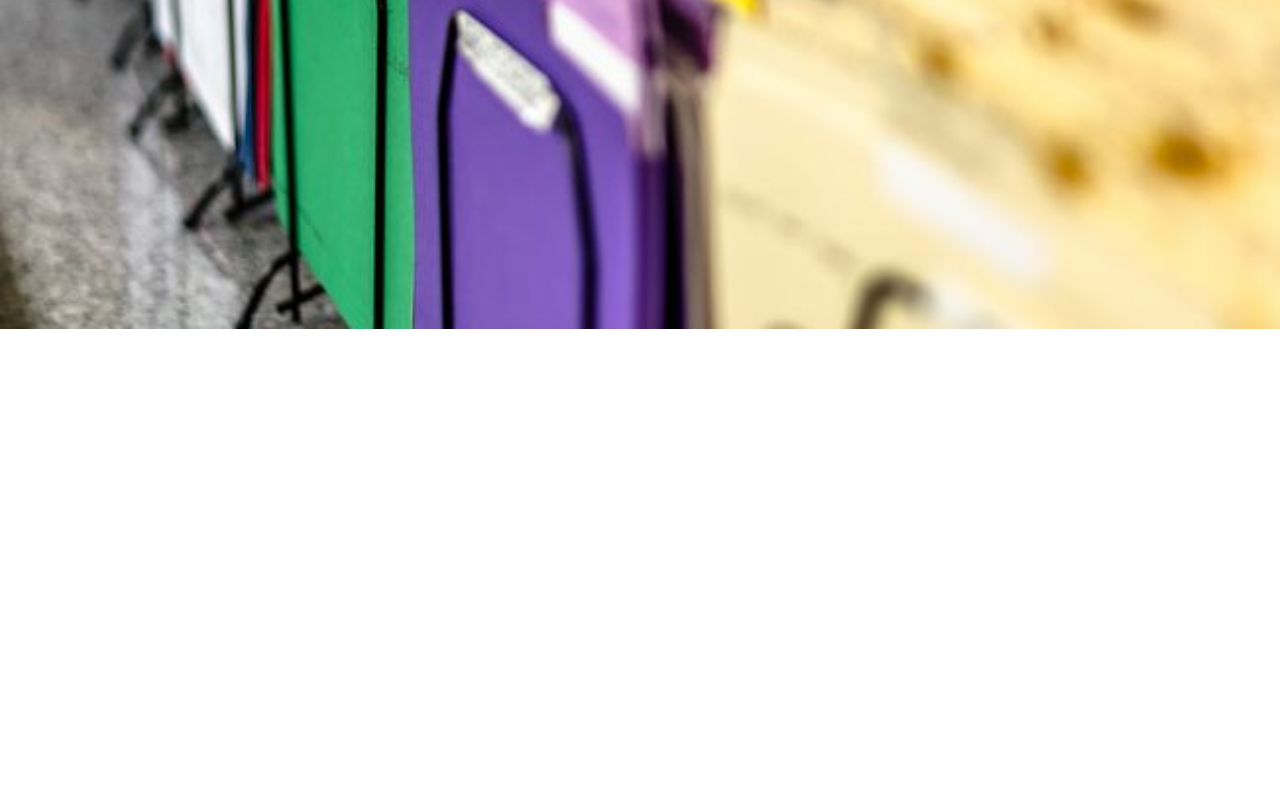
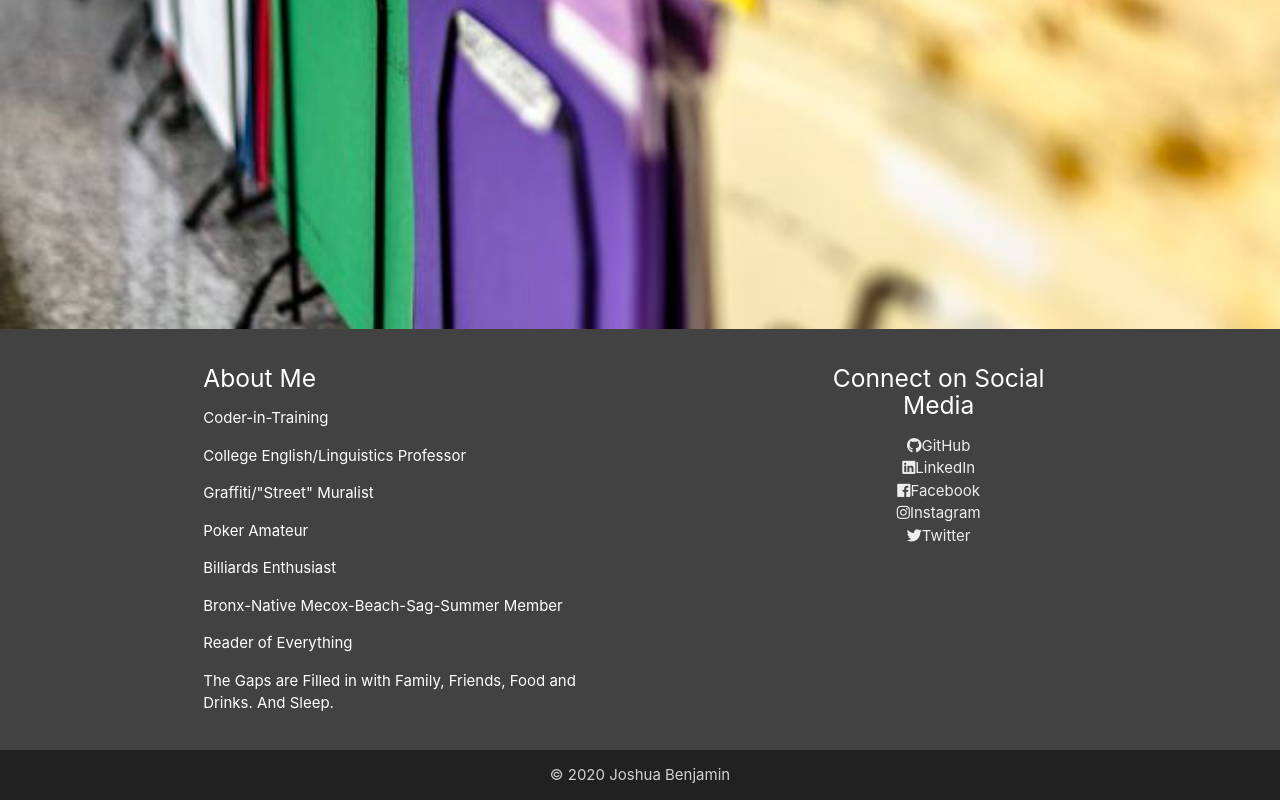
Before and after one commit to jbenj-upenn/personal-profile-v2020, a plain HTML site: page portfolio.html in a window 1280 px wide. Shown: the part 749-1549 px from the top of the page. Before the commit the page ends 1078 px from the top, so only its background shows below. Drawn offline with nearby package versions, Linux system fonts and the light colour scheme.

Commit message:
added footer to the portfolio page

```diff
--- a/portfolio.html
+++ b/portfolio.html
@@ -116,29 +116,33 @@
                     </li>
                     <li class="collection-item">
                         <div>Random Books & Recipes App, aka "Covid Activities
-                                <a href="https://jbenj-upenn.github.io/CovidActivities/" class="btn-floating green darken-1 pulse">
-                                    <i class="material-icons ">check_circle</i>
-                                </a>
+                            <a href="https://jbenj-upenn.github.io/CovidActivities/"
+                                class="btn-floating green darken-1 pulse">
+                                <i class="material-icons ">check_circle</i>
+                            </a>
                             </a>
                         </div>
                     </li>
                     <li class="collection-item">
                         <div>Weather Outlook App (still under construction!)
-                                <a href="https://jbenj-upenn.github.io/WeatherOutlook_6/" class="btn-floating yellow darken-2 pulse">
-                                    <i class="material-icons ">add</i>
-                                </a>
-                            </div>
+                            <a href="https://jbenj-upenn.github.io/WeatherOutlook_6/"
+                                class="btn-floating yellow darken-2 pulse">
+                                <i class="material-icons ">add</i>
+                            </a>
+                        </div>
                     </li>
                     <li class="collection-item">
                         <div>Dynamic Daily Calendar (still under construction!)
-                            <a href="https://jbenj-upenn.github.io/jbenj-upenn-DynamicDailyCalendar_05.v2/" class="btn-floating yellow darken-2 pulse">
+                            <a href="https://jbenj-upenn.github.io/jbenj-upenn-DynamicDailyCalendar_05.v2/"
+                                class="btn-floating yellow darken-2 pulse">
                                 <i class="material-icons ">add</i>
                             </a>
                         </div>
                     </li>
                     <li class="collection-item">
                         <div>Random Password Generator (still under construction!
-                            <a href="https://jbenj-upenn.github.io/RandomPasswordGen.EffYourSecurity/" class="btn-floating yellow darken-2 pulse">
+                            <a href="https://jbenj-upenn.github.io/RandomPasswordGen.EffYourSecurity/"
+                                class="btn-floating yellow darken-2 pulse">
                                 <i class="material-icons ">add</i>
                             </a>
                         </div>
@@ -149,6 +153,55 @@
         </div>
     </section>
 
+    <!-- footer -->
+    <footer class="page-footer grey darken-3">
+        <div class="container">
+            <div class="row">
+                <div class="col s12 l6">
+                    <h5>About Me</h5>
+                    <p>Coder-in-Training
+                    </p>
+                    <p>College English/Linguistics Professor
+                    </p>
+                    <p>Graffiti/"Street" Muralist
+                    </p>
+                    <p>Poker Amateur
+                    </p>
+                    <p>Billiards Enthusiast
+                    </p>
+                    <p>Bronx-Native Mecox-Beach-Sag-Summer Member
+                    </p>
+                    <p>Reader of Everything
+                    </p>
+                    <p>The Gaps are Filled in with Family, Friends, Food and Drinks. And Sleep.
+                    </p>
+                </div>
+                <div class="col s12 l4 offset-l2">
+                    <h5 class="center">Connect on Social Media</h5>
+                    <ul class="center">
+                        <li><a href="https://github.com/jbenj-upenn" class="tooltipped grey-text text-lighten-3"
+                                data-tooltip="GitHub"><i class="fab fa-github prefix"></i>GitHub</a></li>
+                        <li><a href="https://www.linkedin.com/in/joshua-benjamin-046a7196/"
+                                class="tooltipped grey-text text-lighten-3" data-tooltip="LinkedIn"><i
+                                    class="fab fa-linkedin"></i>LinkedIn</a></li>
+                        <li><a href="https://www.facebook.com/joshua.benjamin.311?ref=bookmarks"
+                                class="tooltipped grey-text text-lighten-3" data-tooltip="Facebook"><i
+                                    class="fab fa-facebook"></i>Facebook</a></li>
+                        <li><a href="https://www.instagram.com/joshua7david/"
+                                class="tooltipped grey-text text-lighten-3" data-tooltip="Instagram"><i
+                                    class="fab fa-instagram"></i>Instagram</a></li>
+                        <li><a href="https://twitter.com/JoshuaDBenjamin" class="tooltipped grey-text text-lighten-3"
+                                data-tooltip="Twitter"><i class="fab fa-twitter"></i>Twitter</a></li>
+                    </ul>
+                </div>
+            </div>
+        </div>
+        <div class="footer-copyright grey darken-4">
+            <div class="container center-align">
+                &copy; 2020 Joshua Benjamin
+            </div>
+        </div>
+    </footer>
 
 
 
@@ -161,6 +214,7 @@
         $(document).ready(function () {
             $(document).ready(function () {
                 $('.sidenav').sidenav();
+                $('.tooltipped').tooltip();
             });
     </script>
 
```
